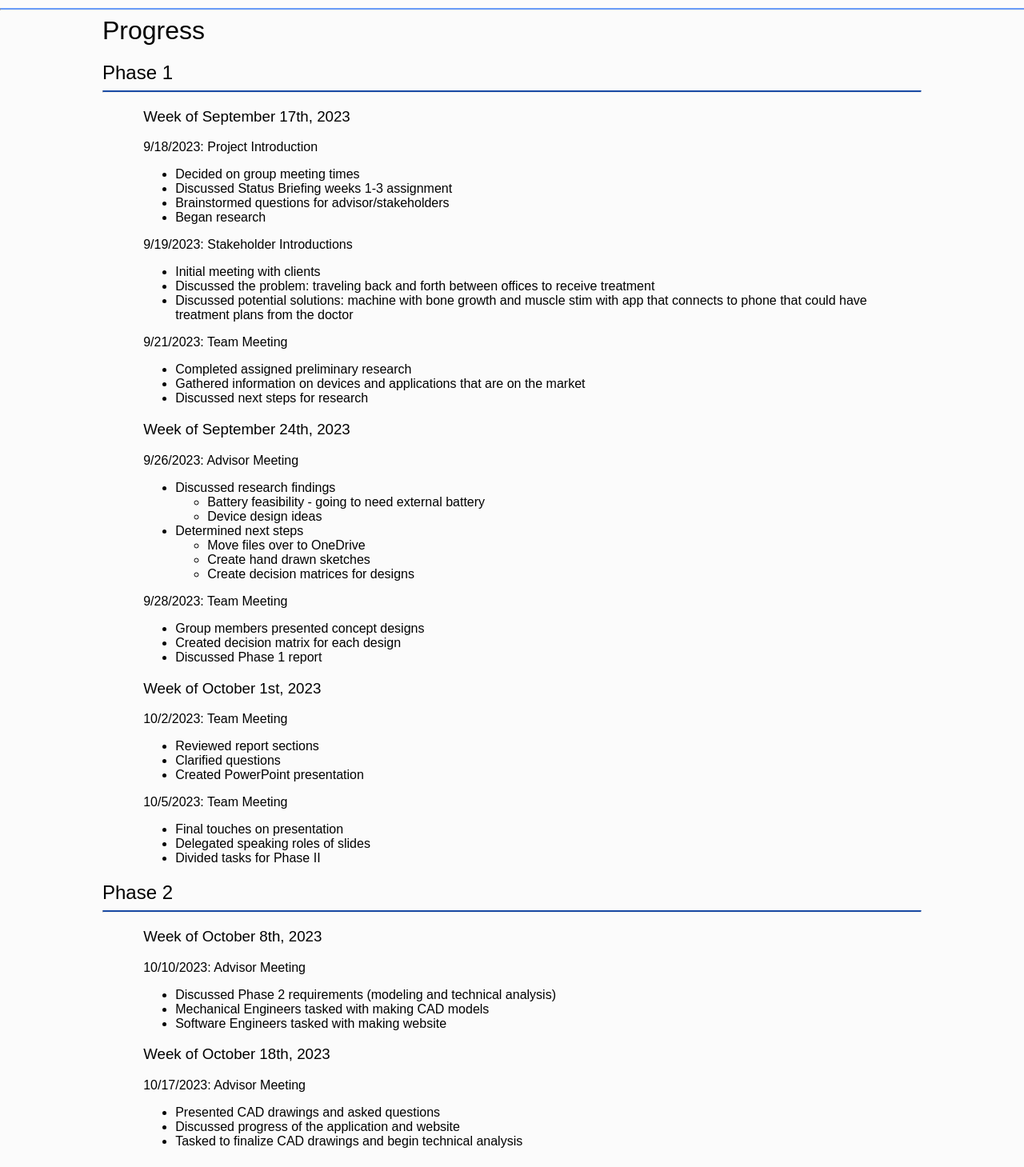
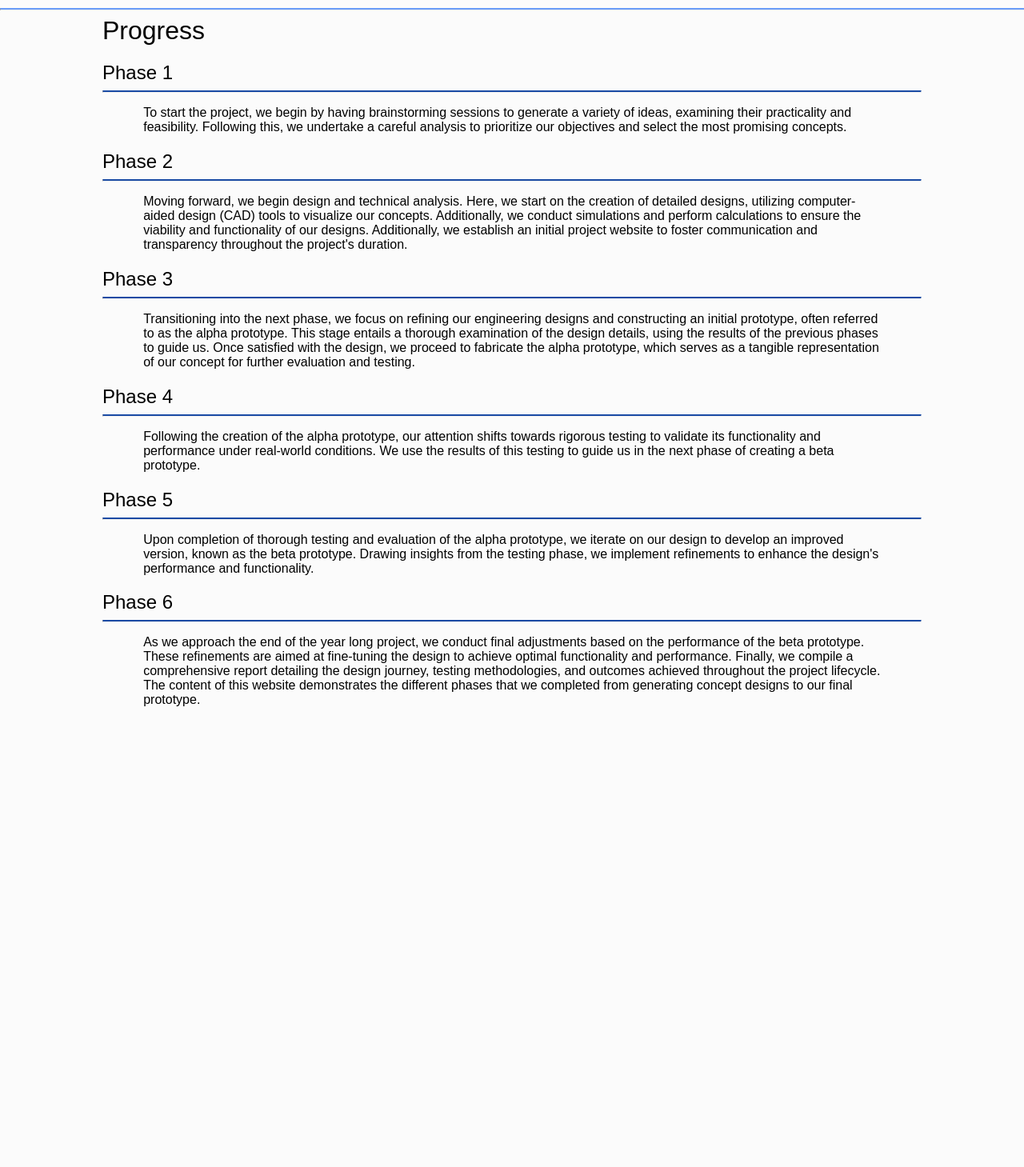
Before and after one commit to laureningy/SeniorDesignWebsite, a SvelteKit app: page /Progress in a window 1280 px wide. Shown: the part 40-1499 px from the top of the page at 80% size. After the commit the page ends 940 px from the top, so only its background shows below. Built offline with nearby package versions, Linux system fonts and the light colour scheme.

Commit message:
did research page and progress page

```diff
--- a/src/routes/ConceptDesigns/+page.svelte
+++ b/src/routes/ConceptDesigns/+page.svelte
@@ -4,8 +4,6 @@
     let sketch3 = '/Sketch3.jpg';
 
 </script>
-
-<h1>Concept Designs</h1>
 
 <h2>Technical Analyses</h2>
 
@@ -20,7 +18,7 @@
 <img src={sketch3} alt="sketch 3">
 
 <style>
-    h1, h2{
+    h2{
         font-family: 'Oswald Variable', sans-serif;
         font-weight: 500;
     }
--- a/src/routes/Progress/+page.svelte
+++ b/src/routes/Progress/+page.svelte
@@ -1,14 +1,5 @@
-
 <script lang="ts">
-    //import PageProgress from "svelte-page-progress";
     import Layout from "../+layout.svelte";
-    import Phase1 from "./phase1.svelte";
-	import Phase2 from "./phase2.svelte";
-	import Phase3 from "./phase3.svelte";
-	import Phase4 from "./phase4.svelte";
-	import Phase5 from "./phase5.svelte";
-	import Phase6 from "./phase6.svelte";
-
 </script>
 
 <div id="page">
@@ -17,56 +8,56 @@
     <h2>Phase 1</h2>
     <hr>
     <div class="section">
-	<Phase1 />
+        <p>To start the project, we begin by having brainstorming sessions to generate a variety of ideas, examining their practicality and feasibility. Following this, we undertake a careful analysis to prioritize our objectives and select the most promising concepts.</p>
     </div>
 
     <h2>Phase 2</h2>
     <hr>
     <div class="section">
-		<Phase2 />
+        <p>Moving forward, we begin design and technical analysis. Here, we start on the creation of detailed designs, utilizing computer-aided design (CAD) tools to visualize our concepts. Additionally, we conduct simulations and perform calculations to ensure the viability and functionality of our designs. Additionally, we establish an initial project website to foster communication and transparency throughout the project's duration.</p>
     </div>
 
     <h2>Phase 3</h2>
     <hr>
     <div class="section">
-		<Phase3 />
+        <p>Transitioning into the next phase, we focus on refining our engineering designs and constructing an initial prototype, often referred to as the alpha prototype. This stage entails a thorough examination of the design details, using the results of the previous phases to guide us. Once satisfied with the design, we proceed to fabricate the alpha prototype, which serves as a tangible representation of our concept for further evaluation and testing.</p>
     </div>
 
     <h2>Phase 4</h2>
     <hr>
     <div class="section">
-		<Phase4 />
+        <p>Following the creation of the alpha prototype, our attention shifts towards rigorous testing to validate its functionality and performance under real-world conditions. We use the results of this testing to guide us in the next phase of creating a beta prototype.</p>
     </div>
 
     <h2>Phase 5</h2>
     <hr>
     <div class="section">
-		<Phase5 />
+        <p>Upon completion of thorough testing and evaluation of the alpha prototype, we iterate on our design to develop an improved version, known as the beta prototype. Drawing insights from the testing phase, we implement refinements to enhance the design's performance and functionality.</p>
     </div>
 
     <h2>Phase 6</h2>
     <hr>
     <div class="section">
-		<Phase6 />
+        <p>As we approach the end of the year long project, we conduct final adjustments based on the performance of the beta prototype. These refinements are aimed at fine-tuning the design to achieve optimal functionality and performance. Finally, we compile a comprehensive report detailing the design journey, testing methodologies, and outcomes achieved throughout the project lifecycle. The content of this website demonstrates the different phases that we completed from generating concept designs to our final prototype.</p>
     </div>
 </div>
 
 <style>
-	h1,h2{
+    h1, h2 {
         font-family: "Readex Pro Variable", sans-serif;
         font-weight: 500;
         margin-bottom: 0%;
     }
-   #page{
+    #page {
         margin-top: 60px;
         margin-left: 10%;
         margin-right: 10%;
     }
-   .section{
+    .section {
         margin-left: 5%;
         margin-right: 5%;
     }
-   hr{
+    hr {
         border-top: 2px solid #194AA4;
         border-radius: 1px;
         padding: 0%;
--- a/src/routes/Progress/phase1.svelte
+++ /dev/null
@@ -1,74 +0,0 @@
-<script lang="ts">
-
-</script>
-
-<h3>Week of September 17th, 2023</h3>
-<p>9/18/2023: Project Introduction</p>
-<ul>
-    <li>Decided on group meeting times</li>
-    <li>Discussed Status Briefing weeks 1-3 assignment</li>
-    <li>Brainstormed questions for advisor/stakeholders</li>
-    <li>Began research</li>
-</ul>
-
-<p>9/19/2023: Stakeholder Introductions</p>
-<ul>
-    <li>Initial meeting with clients</li>
-    <li>Discussed the problem: traveling back and forth between offices to receive treatment</li>
-    <li>Discussed potential solutions: machine with bone growth and muscle stim with app that connects to phone that could have treatment plans from the doctor </li>
-</ul>
-
-<p>9/21/2023: Team Meeting</p>
-<ul>
-    <li>Completed assigned preliminary research</li>
-    <li>Gathered information on devices and applications that are on the market</li>
-    <li>Discussed next steps for research</li>
-</ul>
-
-<h3>Week of September 24th, 2023</h3>
-<p>9/26/2023: Advisor Meeting</p>
-<ul>
-    <li>Discussed research findings<ul>
-        <li>Battery feasibility - going to need external battery</li>
-        <li>Device design ideas</li>
-    </ul></li>
-    <li>Determined next steps<ul>
-        <li>Move files over to OneDrive</li>
-        <li>Create hand drawn sketches </li>
-        <li>Create decision matrices for designs </li>
-    </ul></li>
-</ul>
-
-<p>9/28/2023: Team Meeting</p>
-<ul>
-    <li>Group members presented concept designs</li>
-    <li>Created decision matrix for each design</li>
-    <li>Discussed Phase 1 report</li>
-</ul>
-
-<h3>Week of October 1st, 2023</h3>
-<p>10/2/2023: Team Meeting</p>
-<ul>
-    <li>Reviewed report sections</li>
-    <li>Clarified questions</li>
-    <li>Created PowerPoint presentation</li>
-</ul>
-
-<p>10/5/2023: Team Meeting</p>
-<ul>
-    <li>Final touches on presentation</li>
-    <li>Delegated speaking roles of slides</li>
-    <li>Divided tasks for Phase II</li>
-</ul>
-
-
-
-<style>
-     h3{
-        font-family: "Oswald Variable", sans-serif;
-        font-weight: 400;
-    }
-   p,ul,li{
-       font-family: "Quicksand Variable", sans-serif;
-   }
-</style>
--- a/src/routes/Progress/phase2.svelte
+++ /dev/null
@@ -1,27 +0,0 @@
-
-<h3>Week of October 8th, 2023</h3>
-<p>10/10/2023: Advisor Meeting</p>
-<ul>
-    <li>Discussed Phase 2 requirements (modeling and technical analysis)</li>
-    <li>Mechanical Engineers tasked with making CAD models</li>
-    <li>Software Engineers tasked with making website</li>
-</ul>
-
-<h3>Week of October 18th, 2023</h3>
-<p>10/17/2023: Advisor Meeting</p>
-<ul>
-    <li>Presented CAD drawings and asked questions</li>
-    <li>Discussed progress of the application and website</li>
-    <li>Tasked to finalize CAD drawings and begin technical analysis</li>
-</ul>
-
-
-<style>
-    h3{
-       font-family: "Oswald Variable", sans-serif;
-       font-weight: 400;
-   }
-  p,ul,li{
-      font-family: "Quicksand Variable", sans-serif;
-  }
-</style>
```
Also changed, not shown: src/routes/Research/+page.svelte (+20 -5 lines), src/routes/Progress/phase3.svelte (deleted), src/routes/Progress/phase4.svelte (deleted), src/routes/Progress/phase5.svelte (deleted), src/routes/Progress/phase6.svelte (deleted). Lines whose indentation alone changed are shown as unchanged.
